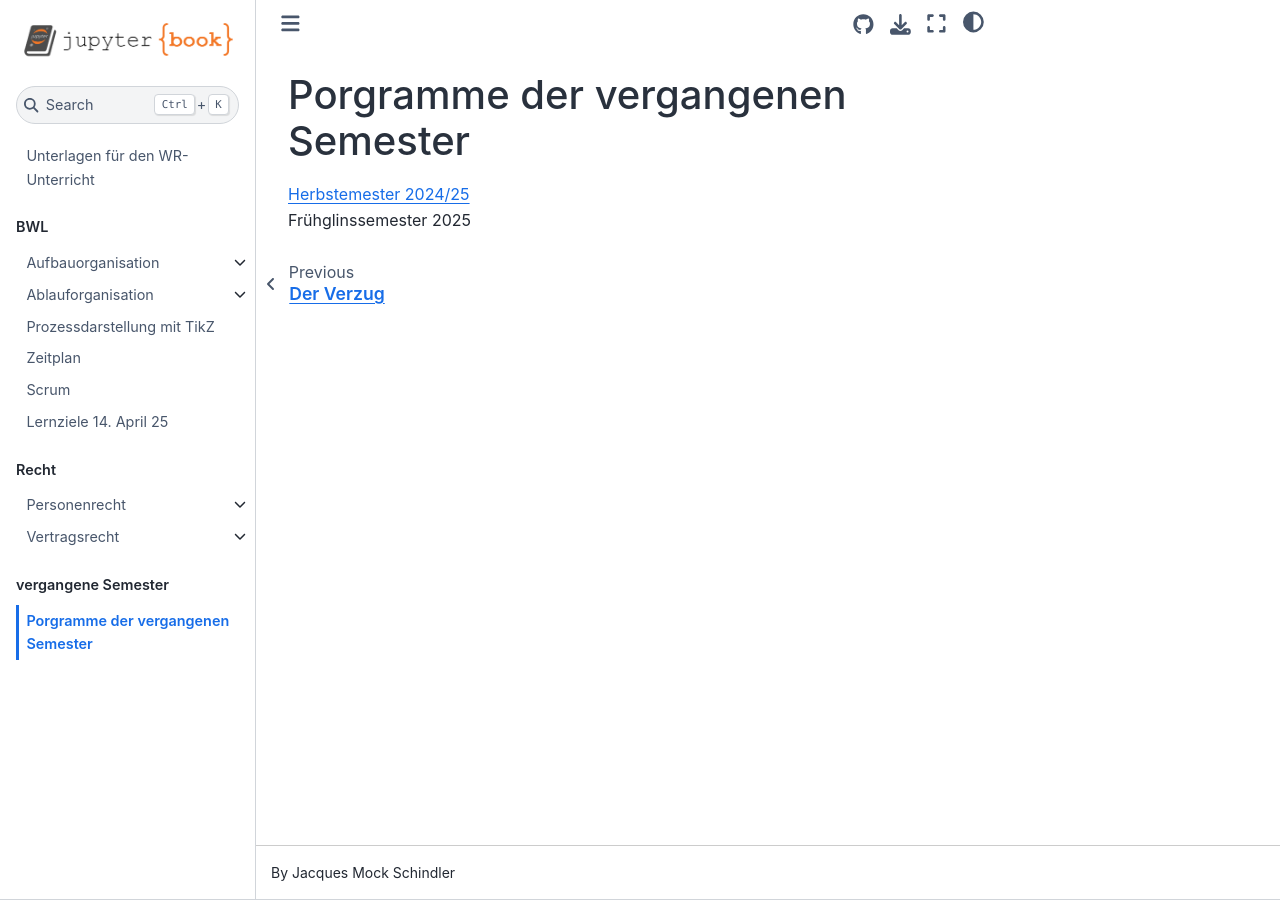
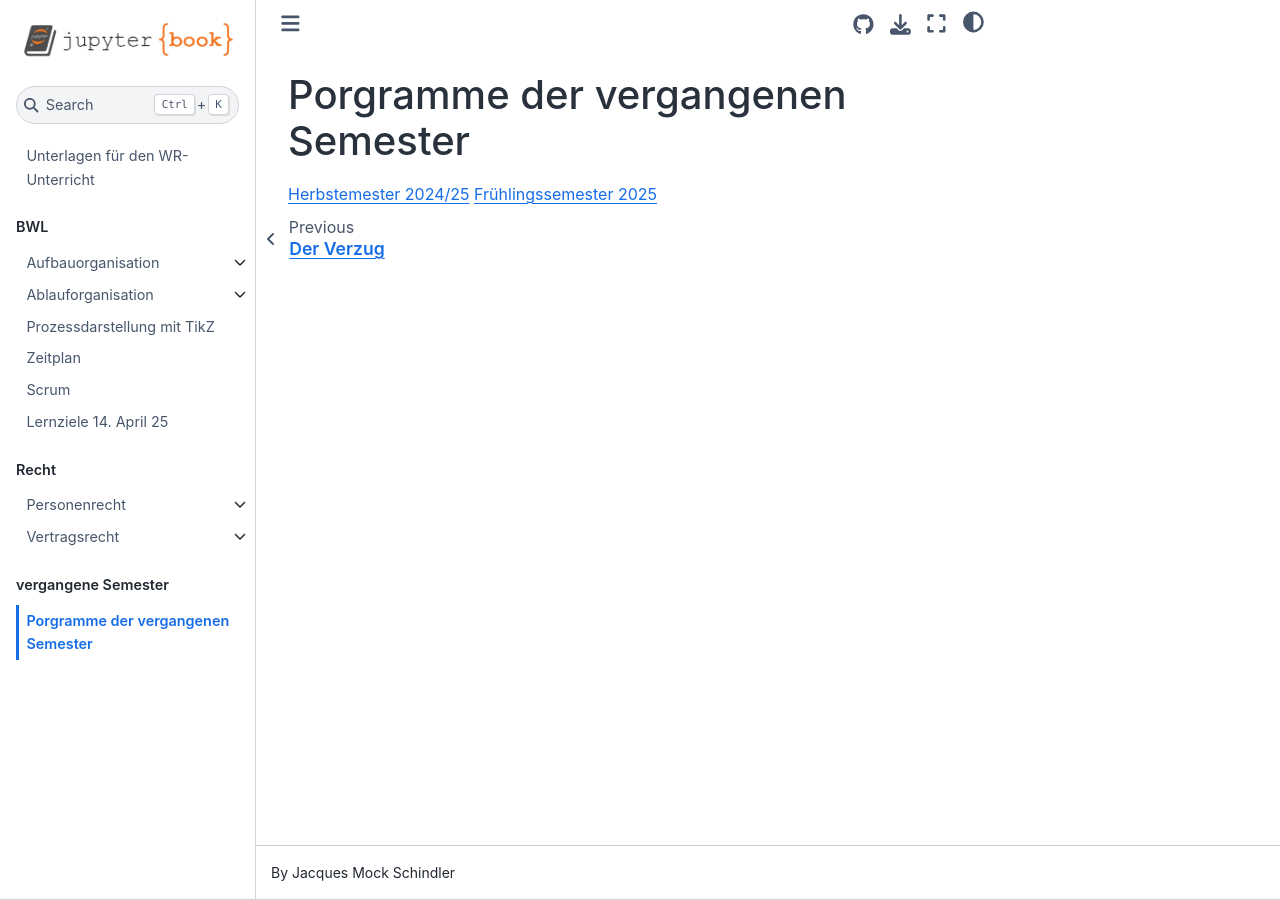
Before and after one commit to SkriptenMk/WR_I_24-27, a Jupyter Book: the page built from docs/archiv/programme.md, in a window 1280 px wide. Built offline with Jupyter Book 1.0.4 settings and Sphinx 7.4.7 and the Sphinx Book theme 1.1.4, drawn with Linux system fonts in a browser that asks for light colours.

Commit message:
Setze Link auf das Programm des Frühlingssemesters

```diff
--- a/docs/archiv/programme.md
+++ b/docs/archiv/programme.md
@@ -3,4 +3,5 @@
 <a href="https://wr-i-24-27.github.io/Skript/" target="_blank">
 Herbstemester 2024/25</a>
 
-Frühglinssemester 2025
+<a href="https://skriptenmk.github.io/WR_I_24-27/archiv/fs_2025.html" target="_blank">
+Frühlingssemester 2025</a>
```
